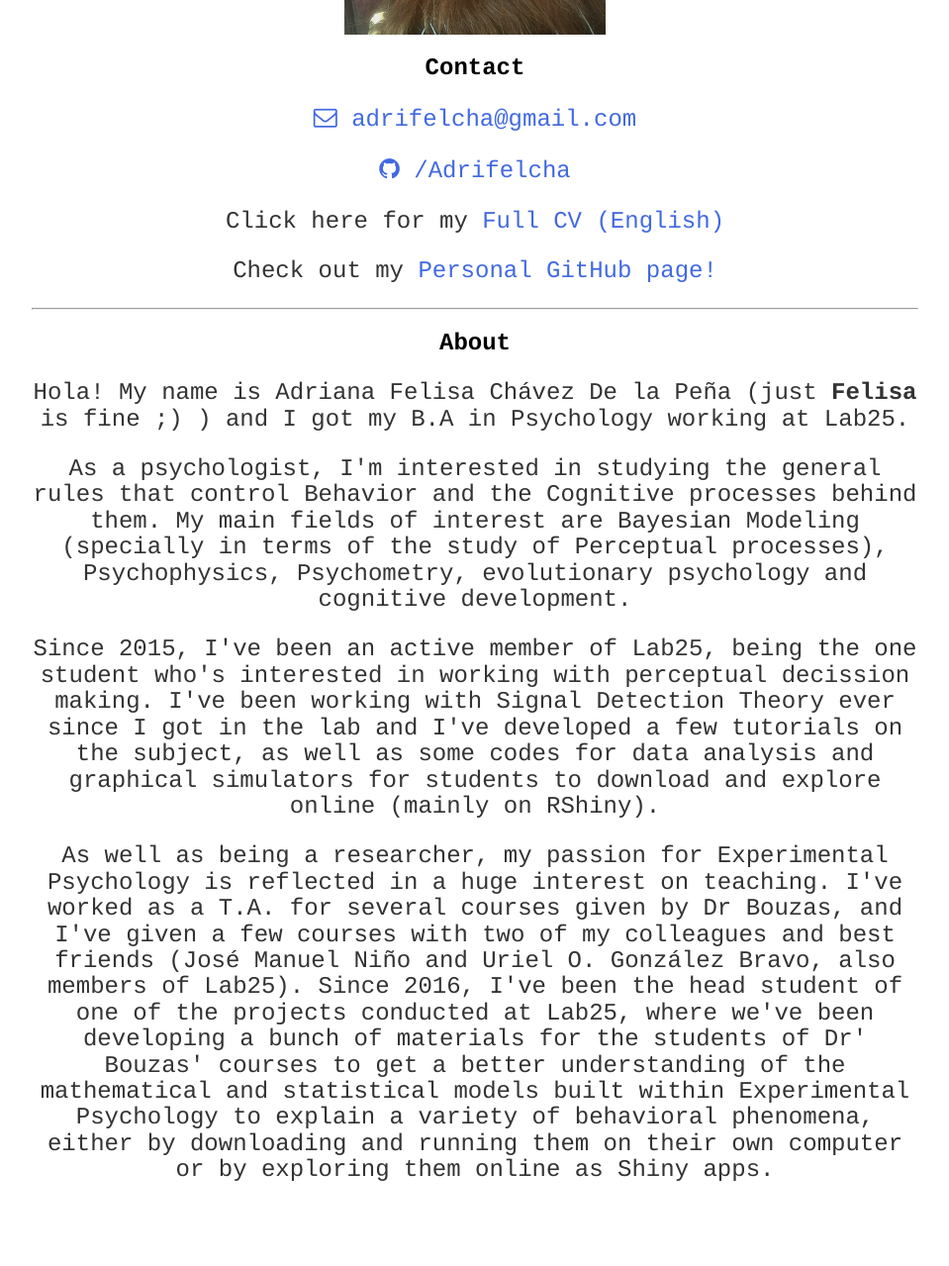
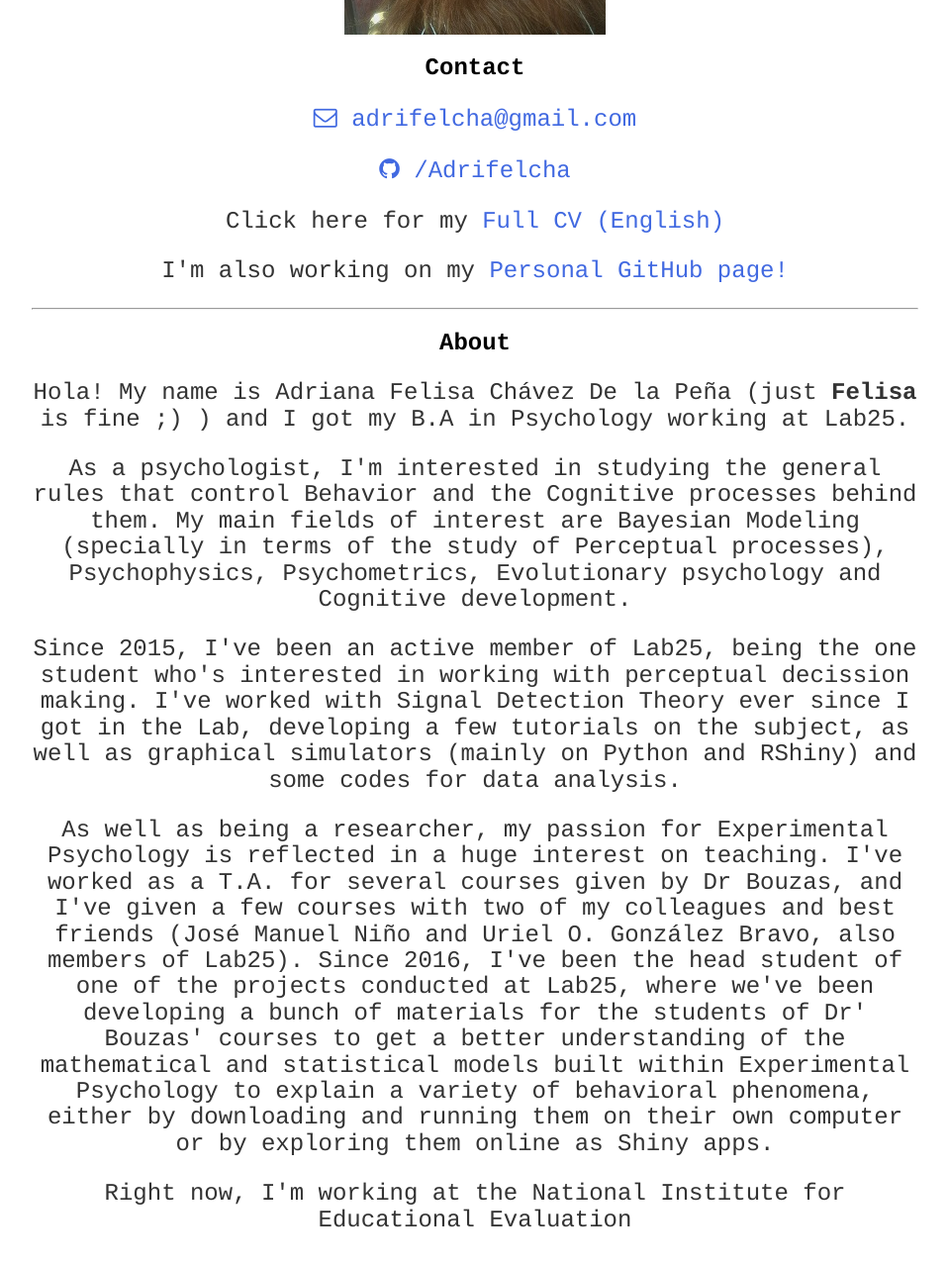
Before and after one commit to BouzasLab25/bouzaslab25.github.io, a Jekyll site: the page built from people/felisa.html, in a window 1280 px wide and 1400 px high, scrolled down 626 px. Shown: the top 1279 px of the window at 99% size, without its empty margins (160-1119 px from the left). Built offline with Jekyll 4.4.1, drawn with Linux system fonts in a browser that asks for light colours.

Commit message:
Update felisa.html

```diff
--- a/people/felisa.html
+++ b/people/felisa.html
@@ -22,15 +22,17 @@ title: Lab25 Felisa
  Click here for my <a class='link' href="/documents/CV_FullFelisa.pdf" target="_blank"> Full CV (English) </a>
  </p>
  <p>
- 	Check out my <a class="link" href="https://adrifelcha.github.io" target="_blank">Personal GitHub page!</a>
+ 	I'm also working on my <a class="link" href="https://adrifelcha.github.io" target="_blank">Personal GitHub page!</a>
  </p>
 <hr>
  <h2>About</h2>
 
 <p> Hola! My name is Adriana Felisa Chávez De la Peña (just <b>Felisa</b> is fine ;) ) and I got my B.A in Psychology working at Lab25.</p>
 
-<p>As a psychologist, I'm interested in studying the general rules that control Behavior and the Cognitive processes behind them. My main fields of interest are Bayesian Modeling (specially in terms of the study of Perceptual processes), Psychophysics, Psychometry, evolutionary psychology and cognitive development. </p>
+<p>As a psychologist, I'm interested in studying the general rules that control Behavior and the Cognitive processes behind them. My main fields of interest are Bayesian Modeling (specially in terms of the study of Perceptual processes), Psychophysics, Psychometrics, Evolutionary psychology and Cognitive development. </p>
 
-<p>Since 2015, I've been an active member of Lab25, being the one student who's interested in working with perceptual decission making. I've been working with Signal Detection Theory ever since I got in the lab and I've developed a few tutorials on the subject, as well as some codes for data analysis and graphical simulators for students to download and explore online (mainly on RShiny).</p>
+<p>Since 2015, I've been an active member of Lab25, being the one student who's interested in working with perceptual decission making. I've worked with Signal Detection Theory ever since I got in the Lab, developing a few tutorials on the subject, as well as graphical simulators (mainly on Python and RShiny) and some codes for data analysis.</p>
 
 <p>As well as being a researcher, my passion for Experimental Psychology is reflected in a huge interest on teaching. I've worked as a T.A. for several courses given by Dr Bouzas, and I've given a few courses with two of my colleagues and best friends (José Manuel Niño and Uriel O. González Bravo, also members of Lab25). Since 2016, I've been the head student of one of the projects conducted at Lab25, where we've been developing a bunch of materials for the students of Dr' Bouzas' courses to get a better understanding of the mathematical and statistical models built within Experimental Psychology to explain a variety of behavioral phenomena, either by downloading and running them on their own computer or by exploring them online as Shiny apps.</p>
+
+<p>Right now, I'm working at the National Institute for Educational Evaluation </p>
```
